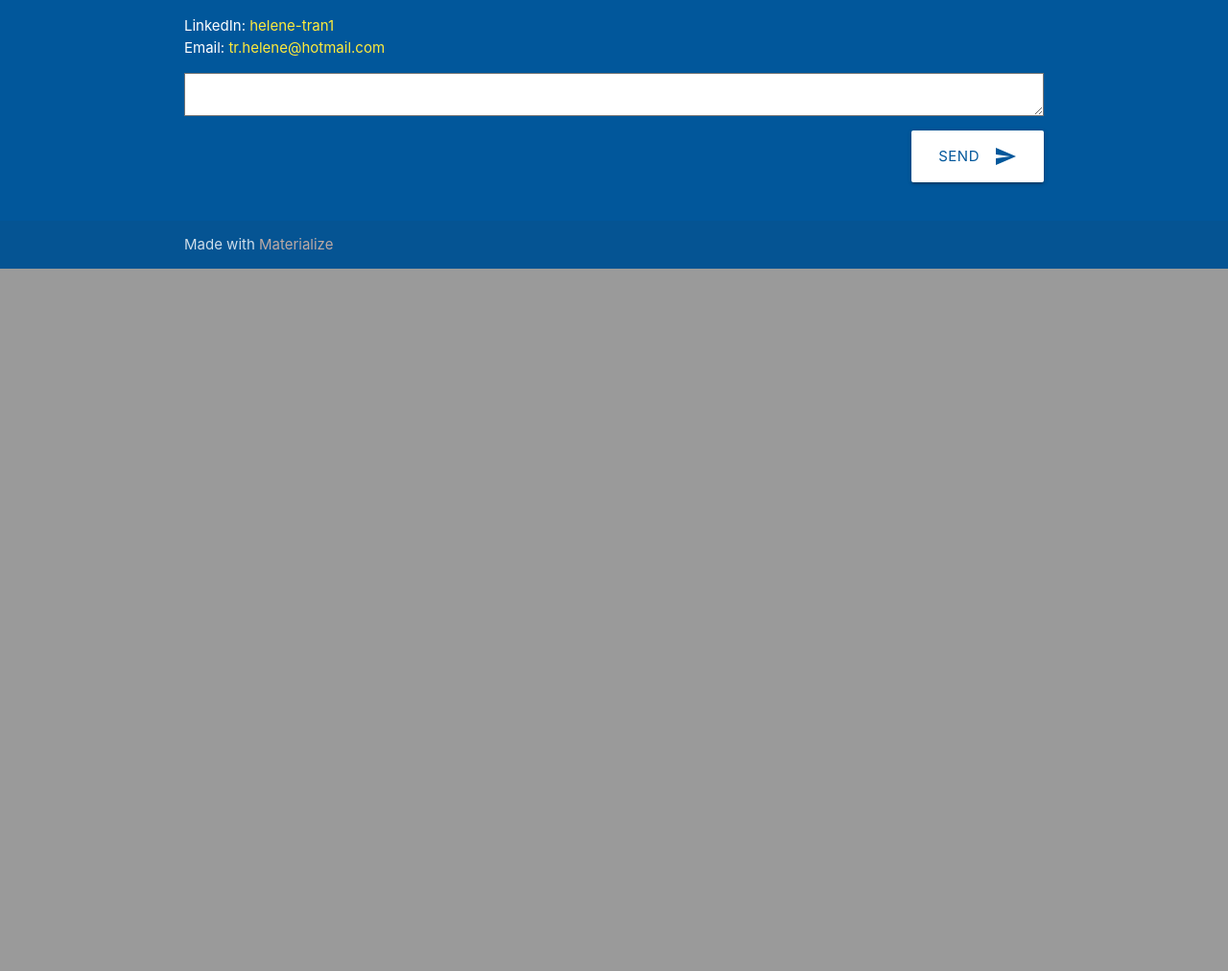
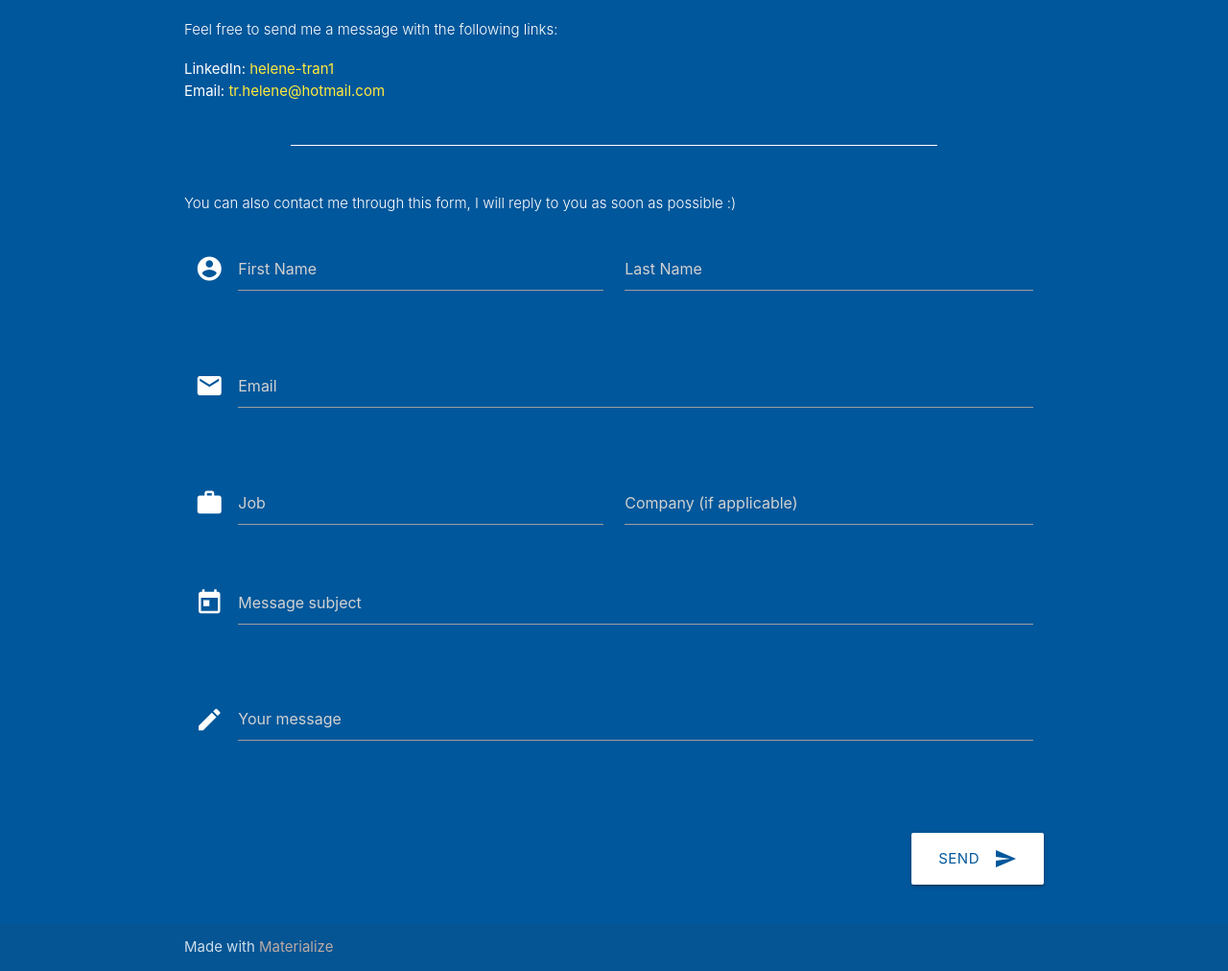
Before and after one commit to helenetran3/personal-website, a Django app: page / in a window 1280 px wide. Shown: the part 3559-4571 px from the top of the page at 96% size. Before the commit the page ends 3839 px from the top, so only its background shows below. Run offline with Django 3.2, Linux system fonts and the light colour scheme; some libraries are stand-ins or nearby versions.

Commit message:
Update Contact form

```diff
--- a/presentation/templates/presentation/index.html
+++ b/presentation/templates/presentation/index.html
@@ -101,10 +101,9 @@
   </div>
 
 
+<!-- EDUCATION SECTION -->
   <div id="educ-section" class="container">
     <div class="section">
-
-      <!--   Icon Section   -->
       <div class="row">
         <div class="col s12">
           <div class="icon-block">
@@ -143,6 +142,7 @@
   </div>
 
 
+<!-- PROJECT SECTION -->
   <div id="proj-section" class="parallax-container valign-wrapper">
     <div class="section no-pad-bot">
       <div class="container">
@@ -165,10 +165,11 @@
     <div class="parallax"><img src="{% static 'presentation/images/nepal_class_black.jpg' %}" alt="Nepal class"></div>
   </div>
 
-  <div class="container">
+
+<!-- VOLUNTEERING SECTION  -->
+  <div id="volunteer-section" class="container">
     <div class="section">
-
-      <div id="volunteer-section" class="row">
+      <div class="row">
         <div class="col s12 center">
           <h3>VOLUNTEERING</h3>
           <p class="center light">My own purpose of life is to be fully committed in helping people to have
@@ -190,6 +191,7 @@
   </div>
 
 
+<!-- BLOG SECTION -->
   <div id="blog-section" class="parallax-container valign-wrapper">
     <div class="section no-pad-bot">
       <div class="container">
@@ -209,22 +211,71 @@
   </div>
 
 
+<!-- CONTACT SECTION -->
   <footer id="contact-me" class="page-footer light-blue darken-4">
     <div class="container">
       <div class="row">
           <h3 class="white-text center">CONTACT</h5>
           <p class="light">
+            Feel free to send me a message with the following links:
             <ul>
               <li> LinkedIn: <a href="http://www.linkedin.com/in/helene-tran1" class="yellow-text">helene-tran1</a> </li>
               <li> Email: <a href="mailto:tr.helene@hotmail.com" class="yellow-text">tr.helene@hotmail.com</a> </li>
+            </ul>
+          </p>
+          <br>
+
+          <hr width="75%" color=white size=1>
+          <br>
+
+          <p class="light">
+            You can also contact me through this form, I will reply to you as soon as possible :)
           </p>
 
-      <div style="background-color:white;">
-          <form>
-            <textarea rows="20" cols="40" name="contact" spellcheck="false"
-            placeholder="You can also contact me through this textbox,
-            I will reply to you as soon as possible :)">
-            </textarea>
+
+          <div class="row">
+              <form class="col s12">
+                <div class="row">
+                  <div class="input-field col s6">
+                    <i class="material-icons prefix">account_circle</i>
+                    <input id="first_name" type="text" class="validate white-text" placeholder="First Name" required>
+                    <span class="helper-text" data-error="Please fill the box."></span>
+                  </div>
+                  <div class="input-field col s6">
+                    <input id="last_name" type="text" class="validate white-text" placeholder="Last Name" required>
+                    <span class="helper-text" data-error="Please fill the box."></span>
+                  </div>
+                </div>
+                <div class="row">
+                  <div class="input-field col s12">
+                    <i class="material-icons prefix">email</i>
+                    <input id="email" type="email" class="validate white-text" placeholder="Email" required>
+                    <span class="helper-text" data-error="Invalid email address, please check the format."></span>
+                  </div>
+                </div>
+                  <div class="row">
+                    <div class="input-field col s6">
+                      <i class="material-icons prefix">work</i>
+                      <input id="job" type="text" class="validate white-text" placeholder="Job">
+                    </div>
+                    <div class="input-field col s6">
+                      <input id="company" type="text" class="validate white-text" placeholder="Company (if applicable)">
+                    </div>
+                  </div>
+                <div class="row">
+                  <div class="input-field col s12">
+                      <i class="material-icons prefix">today</i>
+                      <input id="msg_subject" type="text" class="validate white-text" placeholder="Message subject" required>
+                      <span class="helper-text" data-error="Please fill the box."></span>
+                  </div>
+                </div>
+                <div class="row">
+                  <div class="input-field col s12">
+                      <i class="material-icons prefix">mode_edit</i>
+                    <textarea id="message" class="materialize-textarea white-text" placeholder="Your message" required></textarea>
+                    <span class="helper-text" data-error="Please fill the box."></span>
+                  </div>
+                </div>
               </form>
             </div>
 
@@ -232,10 +283,10 @@
           <a href="{% url 'dev_projects:index' %}" id="download-button" class="btn-large waves-effect waves-light white light-blue-text text-darken-4">
             Send<i class="material-icons right">send</i></a>
         </div>
-
       </div>
     </div>
 
+    <!-- Footer: "Made with Materialize" -->
     <div class="footer-copyright">
       <div class="container">
       Made with <a class="brown-text text-lighten-3" href="http://materializecss.com">Materialize</a>
```
Lines whose indentation alone changed are shown as unchanged.
